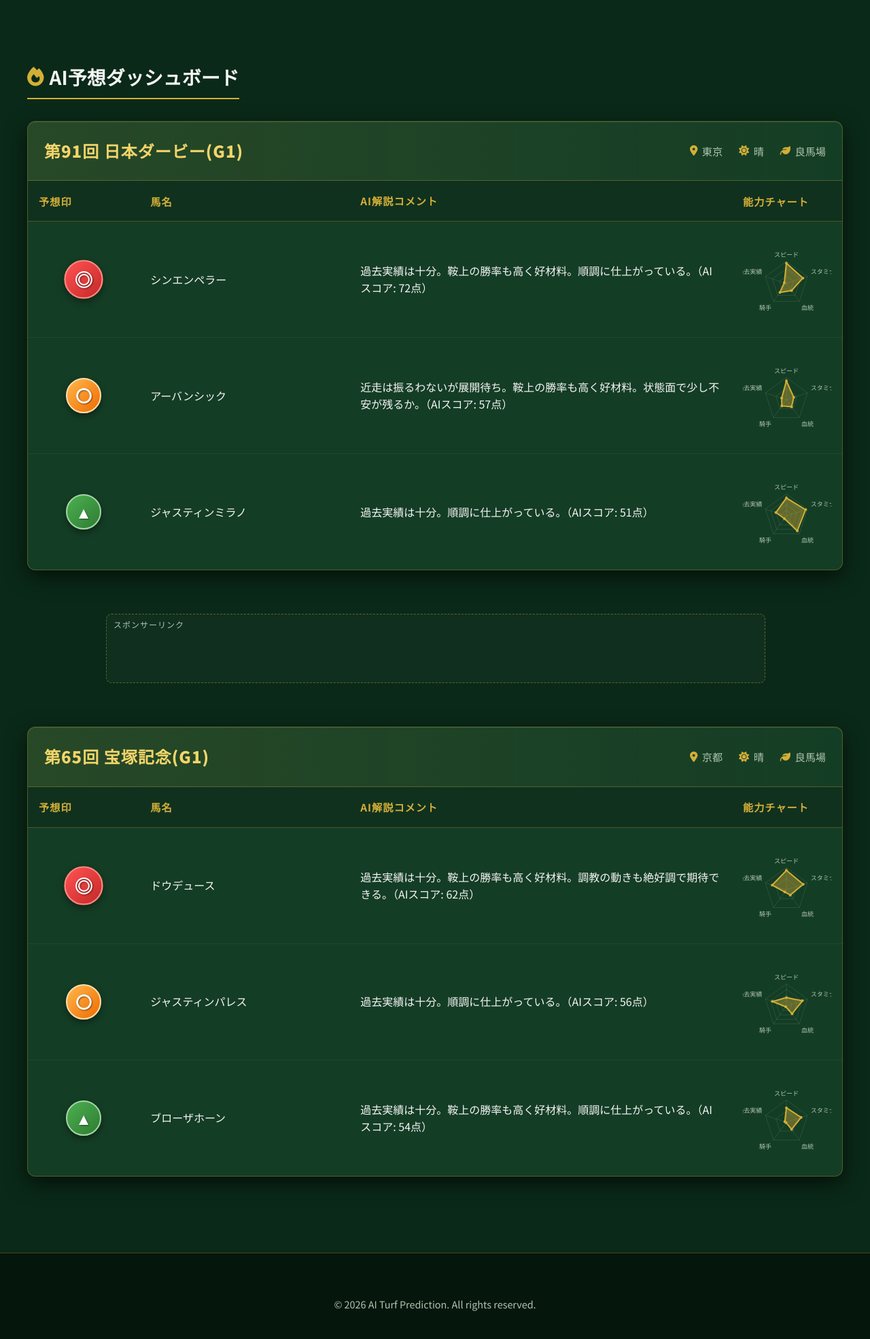
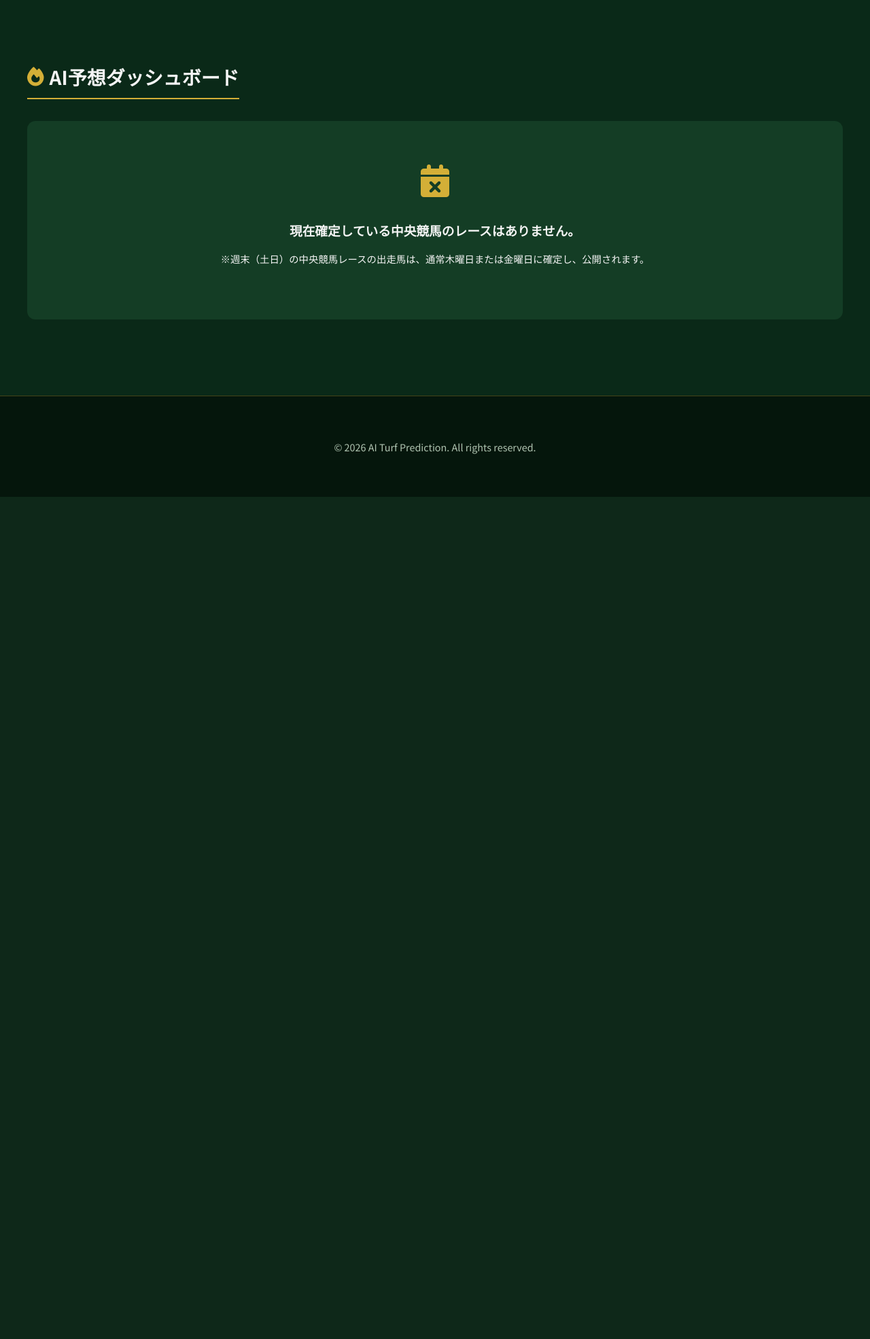
Before and after one commit to shinno0629cancer-cloud/ai-turf-prediction, a FastAPI app: page / in a window 1280 px wide. Shown: the part 326-2296 px from the top of the page at 68% size. After the commit the page ends 1057 px from the top, so only its background shows below. Run offline with FastAPI, Linux system fonts and the light colour scheme.

Commit message:
Update scraping logic to JRA only and handle empty state

```diff
--- a/main.py
+++ b/main.py
@@ -25,10 +25,8 @@
         "User-Agent": "Mozilla/5.0 (Windows NT 10.0; Win64; x64) AppleWebKit/537.36"
     }
 
-    # 中央(JRA)と地方(NAR)の両方をチェック
     urls_to_check = [
-        "https://race.netkeiba.com/",
-        "https://nar.netkeiba.com/"
+        "https://race.netkeiba.com/"
     ]
 
     race_links = set()
@@ -53,8 +51,8 @@
             print(f"Error checking {base_url}: {e}")
 
     races_data = []
-    # 取得速度を考慮し、最大3レースのみ処理
-    for link in list(race_links)[:3]:
+    # 取得できた全てのレースを処理する
+    for link in list(race_links):
         try:
             r = requests.get(link, headers=headers, timeout=5)
             r.encoding = 'euc-jp'
@@ -110,7 +108,11 @@
         "past_record": past_record
     }
 
-    score = int((speed + stamina + pedigree + metrics["jockey"] + past_record) / 5)
+    # 新ロジック: 勝率重視の重み付け (スピードと騎手を高く評価)
+    true_score = (metrics["speed"] * 2.0) + (metrics["jockey"] * 1.5) + (metrics["stamina"] * 1.0) + (metrics["past_record"] * 0.5) + (metrics["pedigree"] * 0.5)
+
+    # 100点満点スケールにざっくり調整
+    score = int(true_score / 5.5)
 
     has_top_3 = any(p <= 3 for p in past_placements)
     condition_score = random.randint(-5, 15)
@@ -123,21 +125,7 @@
     try:
         races_data = scrape_today_races()
 
-        # もしレースが見つからなかった場合のフォールバック（開催日でない場合など）
-        if not races_data:
-            print("本日のレース情報が見つからなかったため、ダミーデータを使用します。")
-            races_data = [
-                {
-                    "race_name": "第91回 日本ダービー(G1)",
-                    "location": "東京",
-                    "horses": [{"name": "ジャスティンミラノ"}, {"name": "シンエンペラー"}, {"name": "アーバンシック"}]
-                },
-                {
-                    "race_name": "第65回 宝塚記念(G1)",
-                    "location": "京都",
-                    "horses": [{"name": "ドウデュース"}, {"name": "ジャスティンパレス"}, {"name": "ブローザホーン"}]
-                }
-            ]
+
 
         # 各馬のスコアと印、コメントを事前計算
         for race in races_data:
--- a/templates/index.html
+++ b/templates/index.html
@@ -56,6 +56,13 @@
                 <i class="fa-solid fa-fire text-gold"></i> AI予想ダッシュボード
             </h2>
 
+            {% if races|length == 0 %}
+            <div class="empty-state" style="text-align: center; padding: 4rem 2rem; background: var(--card-bg); border: 1px solid var(--border); border-radius: 12px;">
+                <i class="fa-solid fa-calendar-xmark" style="font-size: 3rem; color: var(--gold); margin-bottom: 1rem;"></i>
+                <h3 style="margin-bottom: 0.5rem;">現在確定している中央競馬のレースはありません。</h3>
+                <p style="color: var(--text-muted); font-size: 0.9rem;">※週末（土日）の中央競馬レースの出走馬は、通常木曜日または金曜日に確定し、公開されます。</p>
+            </div>
+            {% else %}
             <div class="races-grid">
                 {% for race in races %}
                 <div class="race-card">
@@ -116,6 +123,7 @@
                 {% endif %}
                 {% endfor %}
             </div>
+            {% endif %}
         </section>
     </main>
 
```
